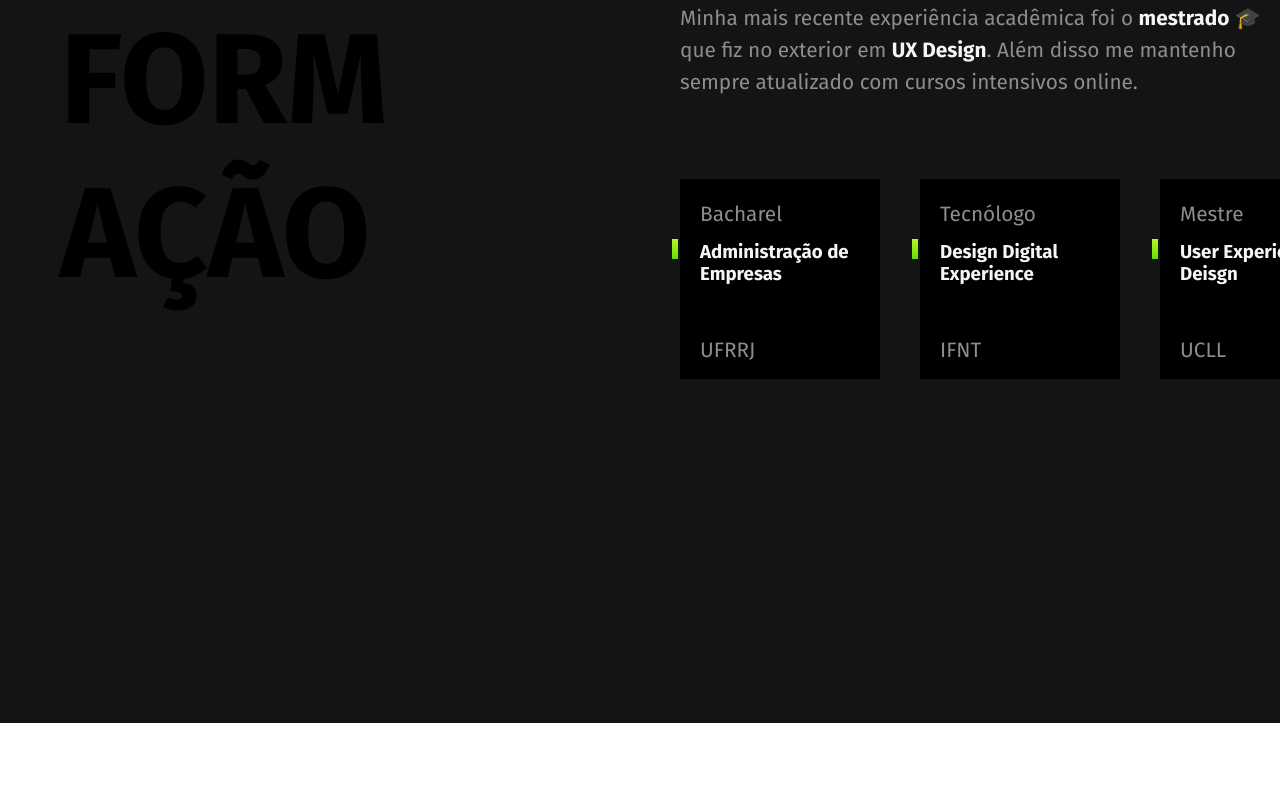
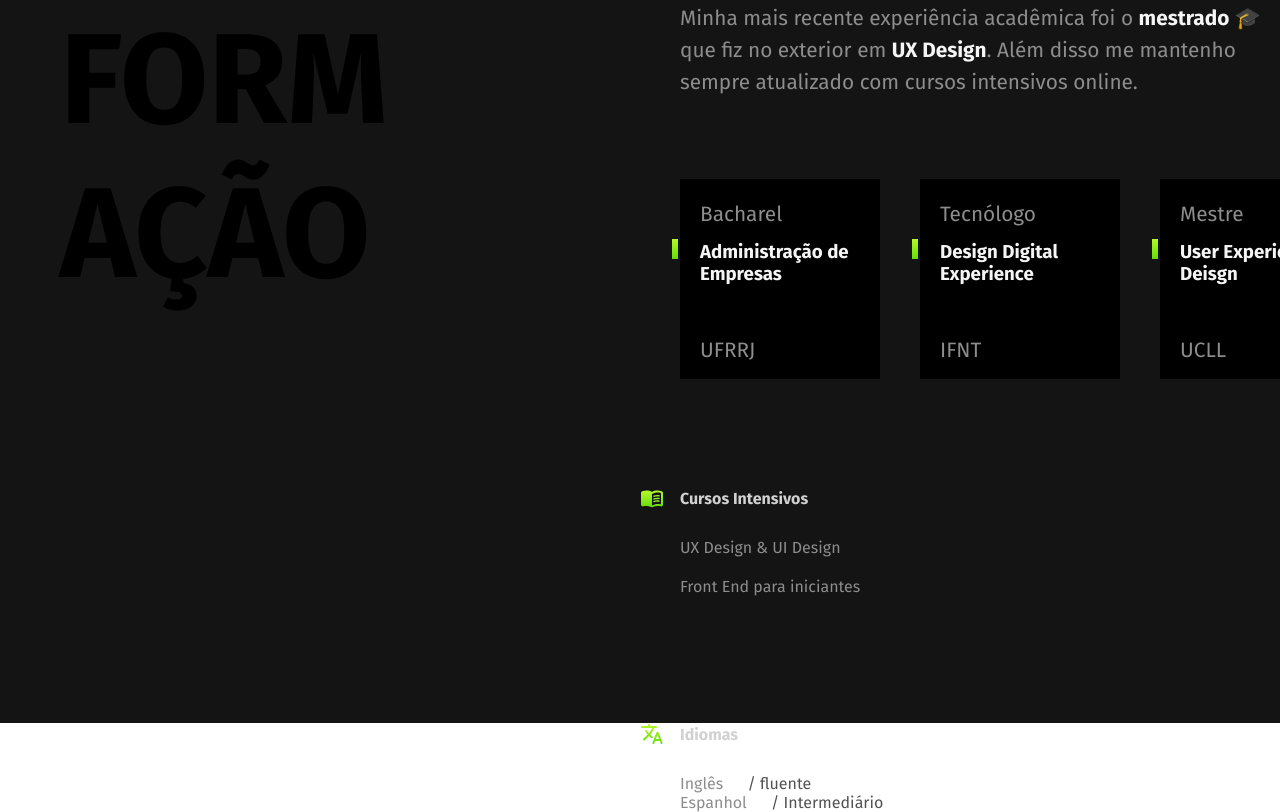
Before and after one commit to Daniel-Moreira26/portfolio, a plain HTML site: page portfolio-1.0/index.html in a window 1280 px wide. Shown: the part 1839-2651 px from the top of the page. Before the commit the page ends 2562 px from the top, so only its background shows below. Drawn offline with Linux system fonts and the light colour scheme.

Commit message:
terminei a seção de formação

```diff
--- a/portfolio-1.0/index.html
+++ b/portfolio-1.0/index.html
@@ -94,7 +94,7 @@
       <h1>Form<br>ação</h1>
 
       <div>
-        <p>Minha mais recente experiência acadêmica foi o <strong>mestrado</strong> 🎓 que fiz no exterior em <strong>UX Design</strong>. Além disso me mantenho sempre atualizado com cursos intensivos online.</p>
+        <p class="introducao-cursos">Minha mais recente experiência acadêmica foi o <strong>mestrado</strong> 🎓 que fiz no exterior em <strong>UX Design</strong>. Além disso me mantenho sempre atualizado com cursos intensivos online.</p>
 
         <div class="cursos">
           <div class="cursos-itens">
@@ -114,8 +114,31 @@
             <h3>User Experience Deisgn</h3>
             <p>UCLL</p>
           </div>
+        </div>
 
-        </div>
+        <div class="cursos-intensivos">
+          <div>
+            <img class="detalhe-cursos" src="img/cursos.svg" alt="">
+            <h4>Cursos Intensivos</h4>
+          </div>
+          <div>
+            <p>UX Design & UI Design <span>56h</span></p>
+          </div>
+          <div>
+            <p>Front End para iniciantes <span>72h</span></p>
+          </div>
+
+          <div class="cursos-intensivos idiomas">
+            <div>
+              <img class="detalhe-cursos" src="img/idiomas.svg" alt="">
+              <h4>Idiomas</h4>
+            </div>
+            <div>
+              <p>Inglês <span>/ fluente</span></p>
+            </div>
+            <div>
+              <p>Espanhol <span>/ Intermediário</span></p>
+            </div>
       </div>
     </section>
   </main>
--- a/portfolio-1.0/style.css
+++ b/portfolio-1.0/style.css
@@ -171,7 +171,7 @@ section {
   text-transform: uppercase;
 }
 
-.formacao div p {
+.introducao-cursos{
   max-width: 600px;
   color: #8d8d8d;
   font-size: 1.3rem;
@@ -212,3 +212,43 @@ section {
   margin: 10px 0px 50px;
   color: whitesmoke;
 }
+
+.cursos-itens p {
+  color: #8d8d8d;
+  font-size: 1.3rem;
+  line-height: 2rem;
+}
+
+.cursos-intensivos {
+  display: flex;
+  flex-direction: column;
+}
+
+.cursos-intensivos h4 {
+  margin: 110px 0px 30px;
+  color: #d1d1d1;
+}
+
+.cursos-intensivos > div {
+  position: relative;
+}
+
+.detalhe-cursos {
+  position: absolute;
+  left: -40px;
+  top: 107px;
+}
+
+.cursos-intensivos p {
+  color: #8d8d8d;
+  max-width: 900px;
+}
+
+.cursos-intensivos span {
+  color: #525252;
+  padding: 0px 0px 0px 890px;
+}
+
+.idiomas div p span {
+  padding: 0px 0px 0px 20px;
+}
```
